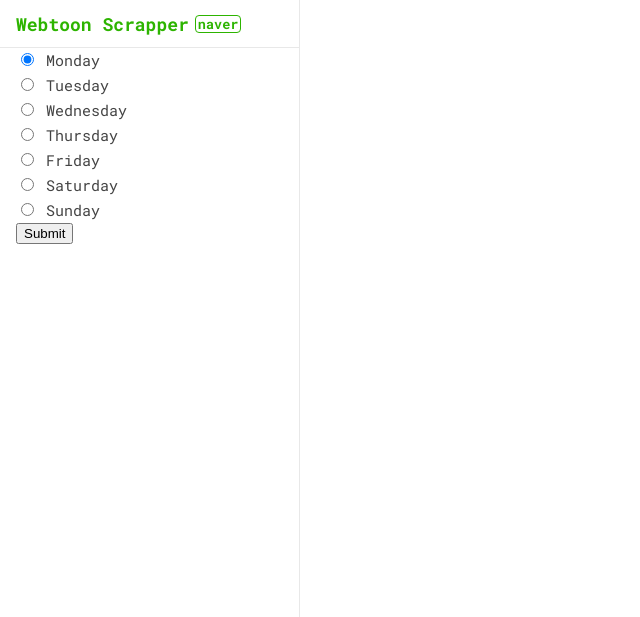
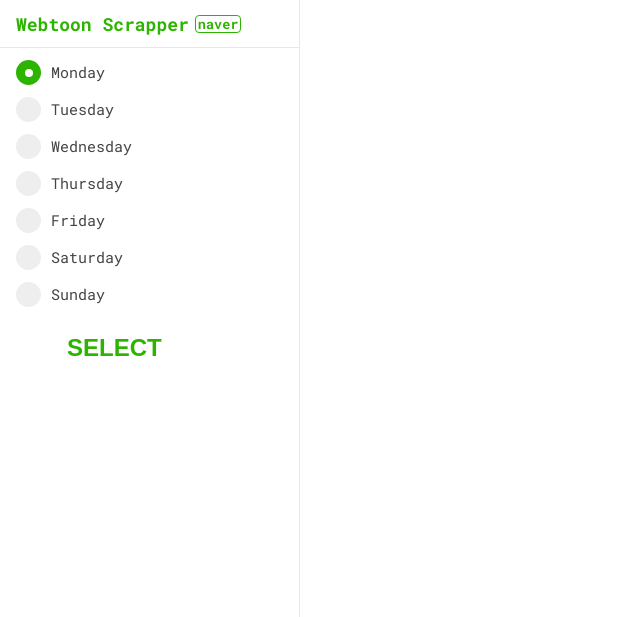
Before and after one commit to hanbin9775/WebScrapper_Project, a Django app: page / in a window 1280 px wide. Shown: the top 617 px of the page, without its empty margins (0-640 px from the left). Run offline with Django 3.2, Linux system fonts and the light colour scheme.

Commit message:
add radio button select button css

```diff
--- a/webscrapping_project/static/css/stylecopy.css
+++ b/webscrapping_project/static/css/stylecopy.css
@@ -333,12 +333,120 @@
 			display: none !important;
 		}
 
+		#panel #content .container{
+			display: block;
+			position: relative;
+			padding-left: 35px;
+			margin-bottom: 12px;
+			margin-top :12px;
+			cursor: pointer;
+			font-size: 15px;
+			-webkit-user-select: none;
+			-moz-user-select: none;
+			-ms-user-select: none;
+			user-select: none;
+		}
+
+		#panel #content .container input{
+			position: absolute;
+			opacity: 0 !important;
+			cursor: pointer;
+			height: 0;
+			width: 0;
+		}
+
+		#panel #content .checkmark {
+			position: absolute;
+			top: 0;
+			left: 0;
+			height: 25px;
+			width: 25px;
+			background-color: #eee;
+			border-radius: 50%;
+		}
+
+		#panel #content .container:hover input ~ .checkmark {
+			background-color: #ccc;
+		}
+
+		  /* When the radio button is checked, add a blue background */
+		#panel #content .container input:checked ~ .checkmark {
+			background-color: #2DB400;
+		}
+
+		  /* Create the indicator (the dot/circle - hidden when not checked) */
+		#panel #content .container .checkmark:after {
+			content: "";
+			position: absolute;
+			display: none;
+		}
+
+		  /* Show the indicator (dot/circle) when checked */
+		#panel #content .container input:checked ~ .checkmark:after {
+			display: block;
+		}
+
+		  /* Style the indicator (dot/circle) */
+		#panel #content .container .checkmark:after {
+			top: 9px;
+			left: 9px;
+			width: 8px;
+			height: 8px;
+			border-radius: 50%;
+			background: white;
+		}
+
 		body.home #panel #content h2 {
 			margin-bottom: 2px;
 			padding-bottom: 0px;
 			margin-top: 18px;
 			border-top: none;
 			padding-top: 6px;
+		}
+
+		/* GENERAL BUTTON STYLING */
+	button,
+	button::after {
+		-webkit-transition: all 0.3s;
+		-moz-transition: all 0.3s;
+		-o-transition: all 0.3s;
+		transition: all 0.3s;
+	}
+
+	button {
+		background: none;
+		border: 3px solid #fff;
+		color: #2DB400;
+		display: block;
+		font-size: 1.6em;
+		font-weight: bold;
+		padding: 0.5em 2em;
+		position: relative;
+		text-transform: uppercase;
+	}
+
+	button::before,
+	button::after {
+	background: #2DB400;
+	content: '';
+	position: absolute;
+	z-index: -1;
+	}
+
+	button:hover {
+	color: #fff;
+	}
+
+	/* BUTTON 1 */
+	.btn-1::after {
+	height: 0;
+	left: 0;
+	top: 0;
+	width: 100%;
+	}
+
+	.btn-1:hover:after {
+	height: 100%;
 	}
 
 	.spacer {
--- a/webscrapping_project/templates/base.html
+++ b/webscrapping_project/templates/base.html
@@ -23,14 +23,35 @@
         <div id = "content">
             <form action="{% url 'new_search' %}" method="post">
                 {% csrf_token %}
-                <input type="radio" name="search" value="mon" checked> Monday<br>
-                <input type="radio" name="search" value="tue" > Tuesday<br>
-                <input type="radio" name="search" value="wed" > Wednesday<br>
-                <input type="radio" name="search" value="thu" > Thursday<br>
-                <input type="radio" name="search" value="fri" > Friday<br>
-                <input type="radio" name="search" value="sat" > Saturday<br>
-                <input type="radio" name="search" value="sun" > Sunday<br>
-                <button class="btn waves-effect waves-light" type="submit" name="action">Submit
+                <label class="container">
+                    <input type="radio" name="search" value="mon" checked> Monday<br>
+                    <span class="checkmark"></span>
+                </label>
+                <label class="container">
+                    <input type="radio" name="search" value="tue"> Tuesday<br>
+                    <span class="checkmark"></span>
+                </label>
+                <label class="container">
+                    <input type="radio" name="search" value="wed"> Wednesday<br>
+                    <span class="checkmark"></span>
+                </label>
+                <label class="container">
+                    <input type="radio" name="search" value="thu"> Thursday<br>
+                    <span class="checkmark"></span>
+                </label>
+                <label class="container">
+                    <input type="radio" name="search" value="fri"> Friday<br>
+                    <span class="checkmark"></span>
+                </label>
+                <label class="container">
+                    <input type="radio" name="search" value="sat"> Saturday<br>
+                    <span class="checkmark"></span>
+                </label>
+                <label class="container">
+                    <input type="radio" name="search" value="sun"> Sunday<br>
+                    <span class="checkmark"></span>
+                </label>
+                <button class="btn-1" type="submit" name="action"> Select
                 </button>
             </form>
         </div>
```
Also changed, not shown: other parts of webscrapping_project/static/css/stylecopy.css (+3 -32 lines). Lines whose indentation alone changed are shown as unchanged.
